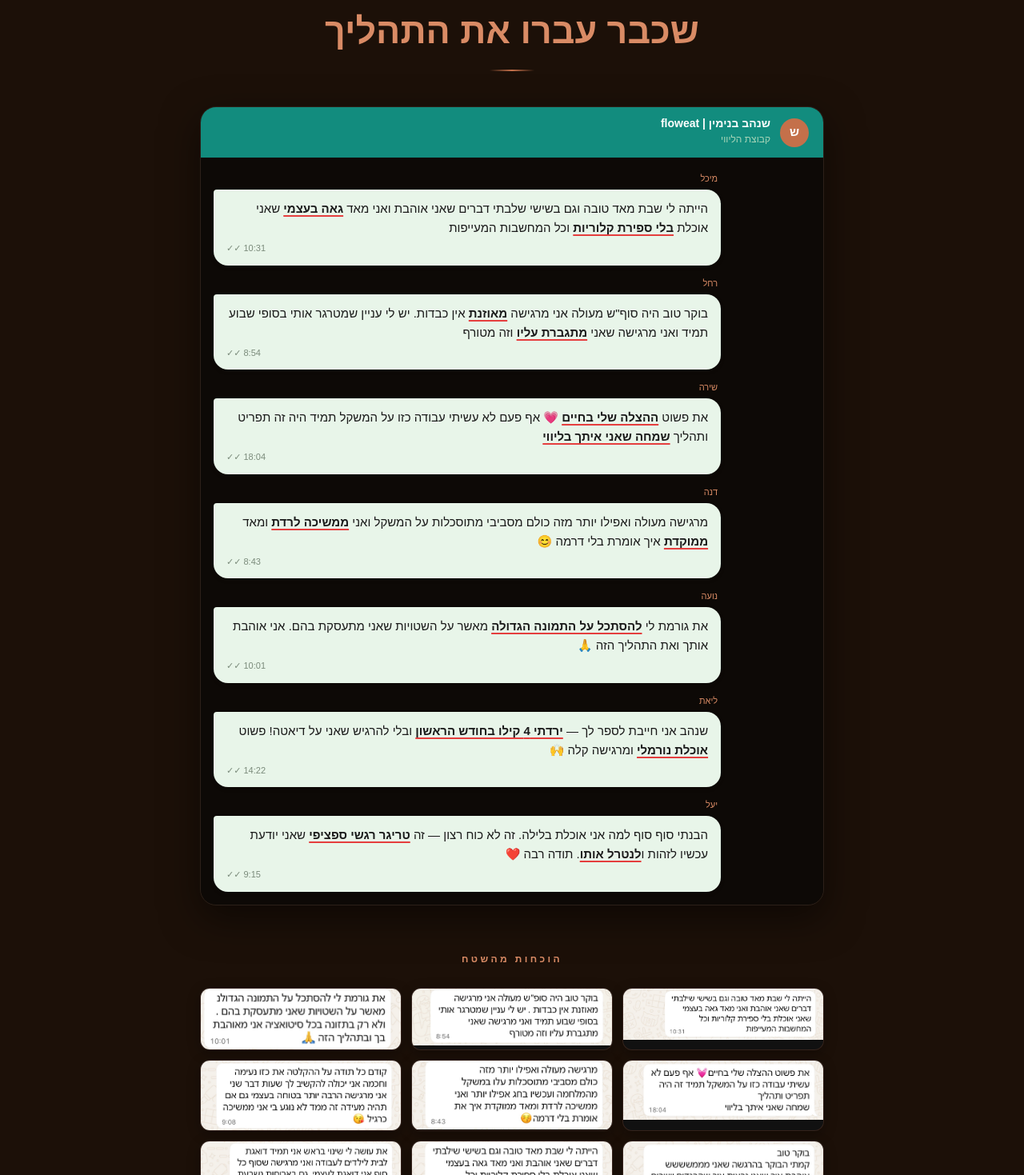
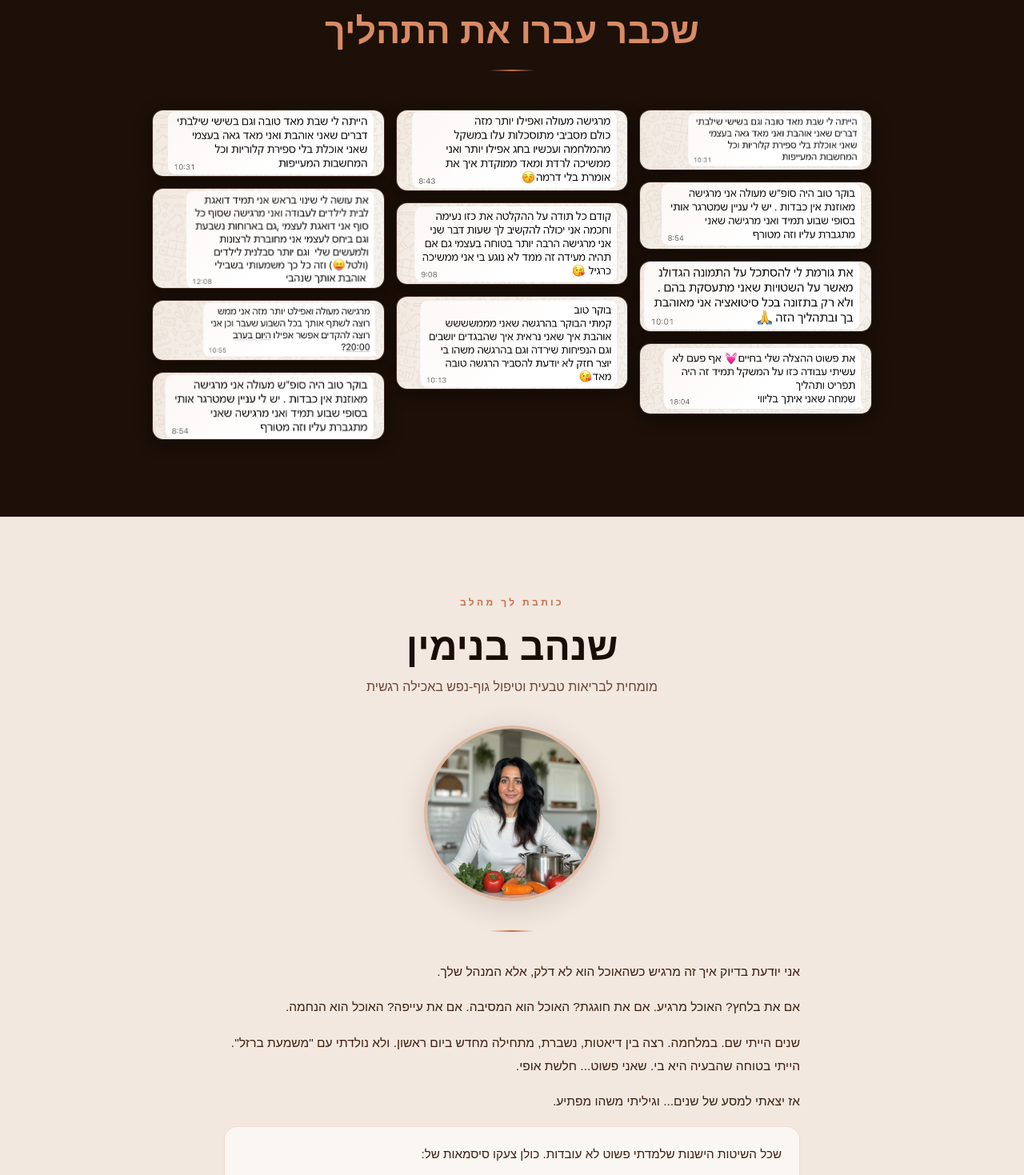
Before and after one commit to shenhav1985-netizen/floweat-landing, a Next.js app: page / in a window 1280 px wide. Shown: the part 7621-9090 px from the top of the page at 80% size. Built offline with nearby package versions, Linux system fonts and the light colour scheme.

Commit message:
design: remove WA bubbles, masonry proof images, hide empty video section

```diff
--- a/app/components/TestimonialsSection.tsx
+++ b/app/components/TestimonialsSection.tsx
@@ -114,7 +114,7 @@ const proofImages = [
 export default function TestimonialsSection() {
   return (
     <section style={{ background: '#1C1008', padding: '96px 24px' }}>
-      <div style={{ maxWidth: 780, margin: '0 auto', textAlign: 'center' }}>
+      <div style={{ maxWidth: 900, margin: '0 auto', textAlign: 'center' }}>
 
         {/* Eyebrow */}
         <motion.p
@@ -160,123 +160,58 @@ export default function TestimonialsSection() {
           viewport={{ once: true }}
           transition={{ duration: 0.8, delay: 0.2 }}
           className="copper-divider"
-          style={{ marginBottom: 44 }}
+          style={{ marginBottom: 48 }}
         />
 
-        {/* WhatsApp chat */}
+        {/* Masonry proof images */}
         <motion.div
-          initial={{ opacity: 0, y: 24 }}
-          whileInView={{ opacity: 1, y: 0 }}
+          initial={{ opacity: 0 }}
+          whileInView={{ opacity: 1 }}
           viewport={{ once: true, margin: '-60px' }}
-          transition={{ duration: 0.7, delay: 0.3 }}
+          transition={{ duration: 0.6, delay: 0.3 }}
           style={{
-            borderRadius: 20,
-            overflow: 'hidden',
-            border: '1px solid rgba(255,255,255,0.07)',
-            boxShadow: '0 16px 48px rgba(0,0,0,0.5)',
-            marginBottom: 56,
+            columns: '3 180px',
+            columnGap: 14,
           }}
         >
-          {/* WA header */}
-          <div style={{
-            background: '#128C7E',
-            display: 'flex',
-            alignItems: 'center',
-            gap: 12,
-            padding: '12px 18px',
-          }}>
-            <div style={{
-              width: 36,
-              height: 36,
-              borderRadius: '50%',
-              background: 'var(--copper)',
-              display: 'flex',
-              alignItems: 'center',
-              justifyContent: 'center',
-              fontWeight: 700,
-              color: '#FFF',
-              fontSize: 15,
-              flexShrink: 0,
-            }}>ש</div>
-            <div style={{ textAlign: 'right' }}>
-              <p style={{ color: '#FFF', fontWeight: 700, fontSize: 14, lineHeight: 1.2 }}>שנהב בנימין | floweat</p>
-              <p style={{ color: '#A8D5B8', fontSize: 12 }}>קבוצת הליווי</p>
-            </div>
-          </div>
-
-          {/* Bubbles */}
-          <div style={{ background: '#0D0906', padding: '16px', display: 'flex', flexDirection: 'column', gap: 12 }}>
-            {bubbles.map((b, i) => (
-              <motion.div
-                key={i}
-                initial={{ opacity: 0, x: -16 }}
-                whileInView={{ opacity: 1, x: 0 }}
-                viewport={{ once: true }}
-                transition={{ duration: 0.4, delay: i * 0.07 + 0.35 }}
-                style={{ display: 'flex', justifyContent: 'flex-end' }}
-              >
-                <div style={{ maxWidth: '85%', textAlign: 'right' }}>
-                  <p style={{ fontSize: 11, color: 'var(--copper-light)', marginBottom: 3, paddingRight: 4 }}>{b.name}</p>
-                  <div className="wa-bubble">
-                    <p style={{ direction: 'rtl' }}><BubbleText segments={b.segments} /></p>
-                    <div className="time">{b.time} ✓✓</div>
-                  </div>
-                </div>
-              </motion.div>
-            ))}
-          </div>
-        </motion.div>
-
-        {/* Social proof heading */}
-        <motion.p
-          initial={{ opacity: 0 }}
-          whileInView={{ opacity: 1 }}
-          viewport={{ once: true }}
-          transition={{ duration: 0.6 }}
-          style={{
-            fontSize: 12,
-            fontWeight: 600,
-            letterSpacing: '0.28em',
-            textTransform: 'uppercase',
-            color: 'var(--copper-light)',
-            marginBottom: 24,
-          }}
-        >
-          הוכחות מהשטח
-        </motion.p>
-
-        {/* Social proof images grid */}
-        <div style={{
-          display: 'grid',
-          gridTemplateColumns: 'repeat(auto-fill, minmax(200px, 1fr))',
-          gap: 12,
-        }}>
           {proofImages.map((src, i) => (
             <motion.div
               key={i}
-              initial={{ opacity: 0, scale: 0.95 }}
-              whileInView={{ opacity: 1, scale: 1 }}
-              viewport={{ once: true, margin: '-40px' }}
-              transition={{ duration: 0.5, delay: i * 0.05 + 0.2 }}
+              initial={{ opacity: 0, y: 20 }}
+              whileInView={{ opacity: 1, y: 0 }}
+              viewport={{ once: true, margin: '-30px' }}
+              transition={{ duration: 0.5, delay: i * 0.06 + 0.2 }}
+              whileHover={{ scale: 1.02, zIndex: 2 }}
               style={{
-                borderRadius: 12,
+                breakInside: 'avoid',
+                marginBottom: 14,
+                borderRadius: 14,
                 overflow: 'hidden',
-                border: '1px solid rgba(196,112,74,0.2)',
-                boxShadow: '0 4px 16px rgba(0,0,0,0.3)',
+                border: '1px solid rgba(196,112,74,0.25)',
+                boxShadow: '0 4px 20px rgba(0,0,0,0.4)',
                 background: '#111',
+                position: 'relative',
+                cursor: 'pointer',
               }}
             >
               <Image
                 src={src}
                 alt={`הוכחה חברתית ${i + 1}`}
-                width={300}
-                height={300}
+                width={400}
+                height={400}
                 style={{ width: '100%', height: 'auto', display: 'block' }}
                 unoptimized
               />
+              {/* Subtle copper glow on hover */}
+              <div style={{
+                position: 'absolute',
+                inset: 0,
+                background: 'linear-gradient(135deg, rgba(196,112,74,0.06) 0%, transparent 60%)',
+                pointerEvents: 'none',
+              }} />
             </motion.div>
           ))}
-        </div>
+        </motion.div>
 
       </div>
     </section>
--- a/app/page.tsx
+++ b/app/page.tsx
@@ -25,7 +25,7 @@ export default function Home() {
       <MechanismSection />
       <BonusesSection />
       <TestimonialsSection />
-      <VideoSection />
+      {/* <VideoSection /> */}
       <AboutSection />
       <NotForSection />
       <FinalCTASection />
```
